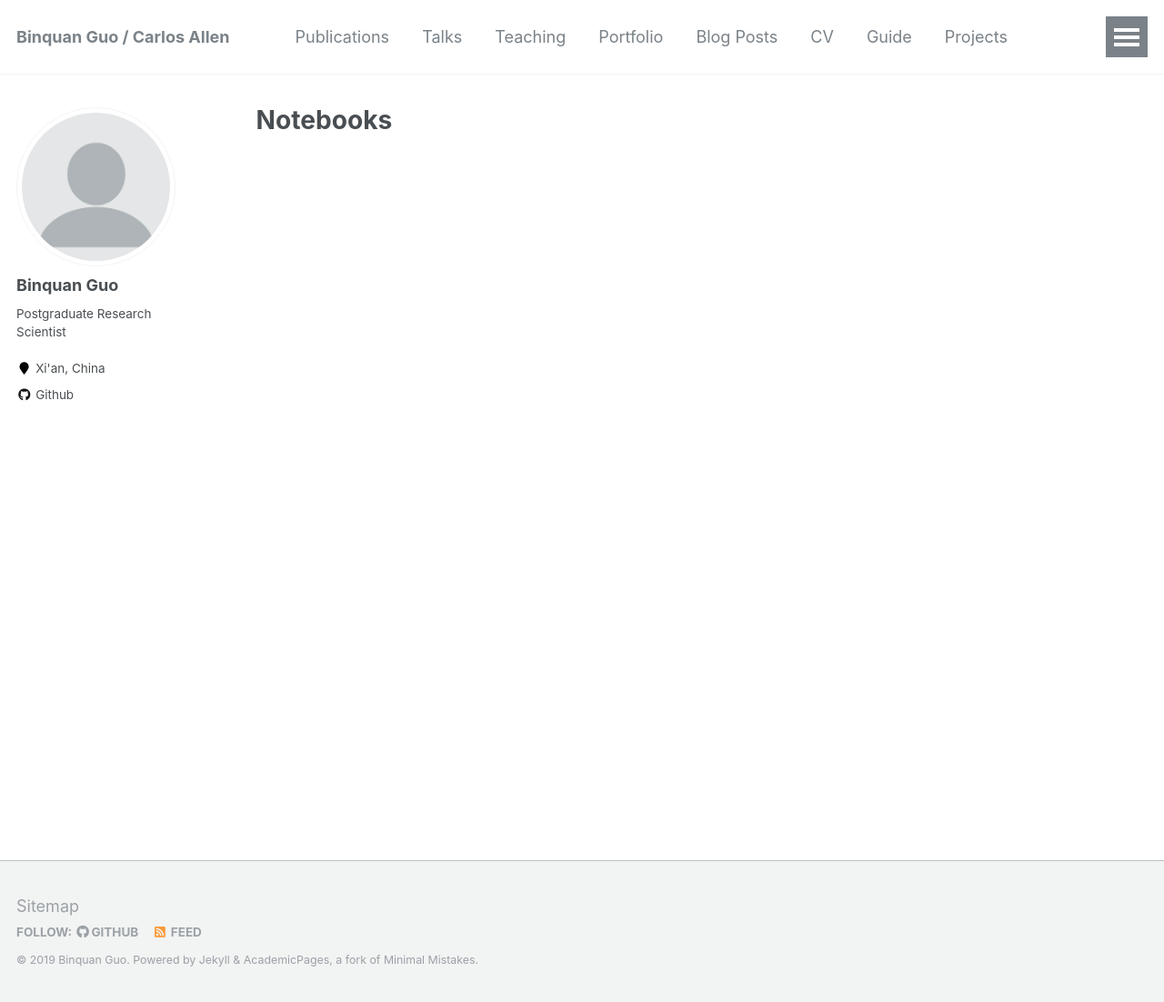
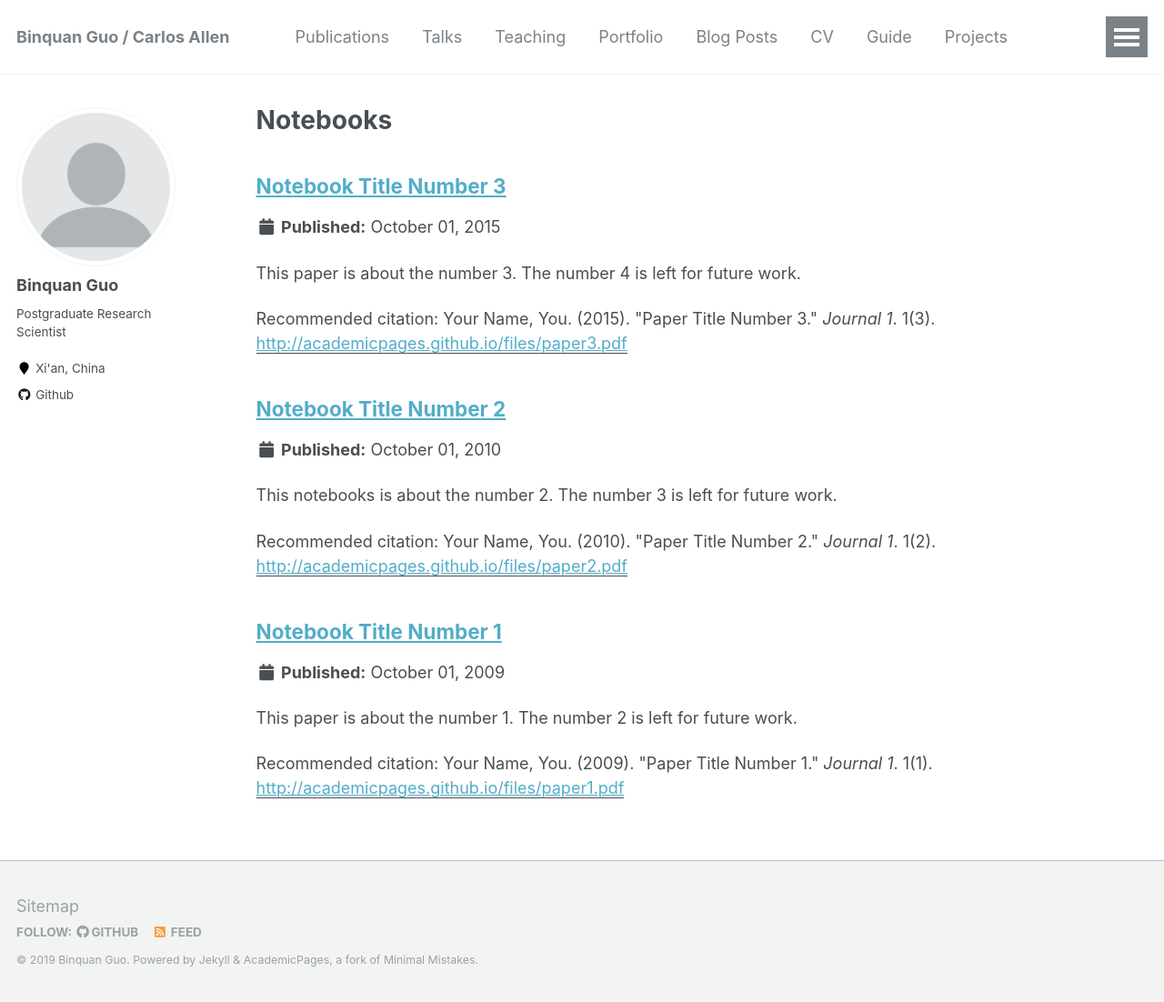
Before and after one commit to wilixx/wilixx.github.io, a Jekyll site: the page built from _pages/notebooks.md, in a window 1280 px wide and 1102 px high. Shown: the whole window at 91% size. Built offline with Jekyll 4.4.1, drawn with Linux system fonts in a browser that asks for light colours; part of the change alters nothing that is shown.

Commit message:
add collections in configuration file

```diff
--- a/_config.yml
+++ b/_config.yml
@@ -17,7 +17,7 @@ repository               : "wilixx/wilixx.github.io"
 teaser                   :  # filename of teaser fallback teaser image placed in /images/, .e.g. "500x300.png"
 breadcrumbs              : false # true, false (default)
 words_per_minute         : 160
-future                   : true
+future                   : false
 read_more                : "disabled" # if enabled, adds "Read more" links to excerpts
 talkmap_link             : false #change to true to add link to talkmap on talks page
 comments:
@@ -187,6 +187,12 @@ collections:
   talks:
     output: true
     permalink: /:collection/:path/
+  projects:
+    output: true
+    permalink: /:collection/:path/
+  notebooks:
+    output: true
+    permalink: /:collection/:path/
 
 
 # Defaults
```
